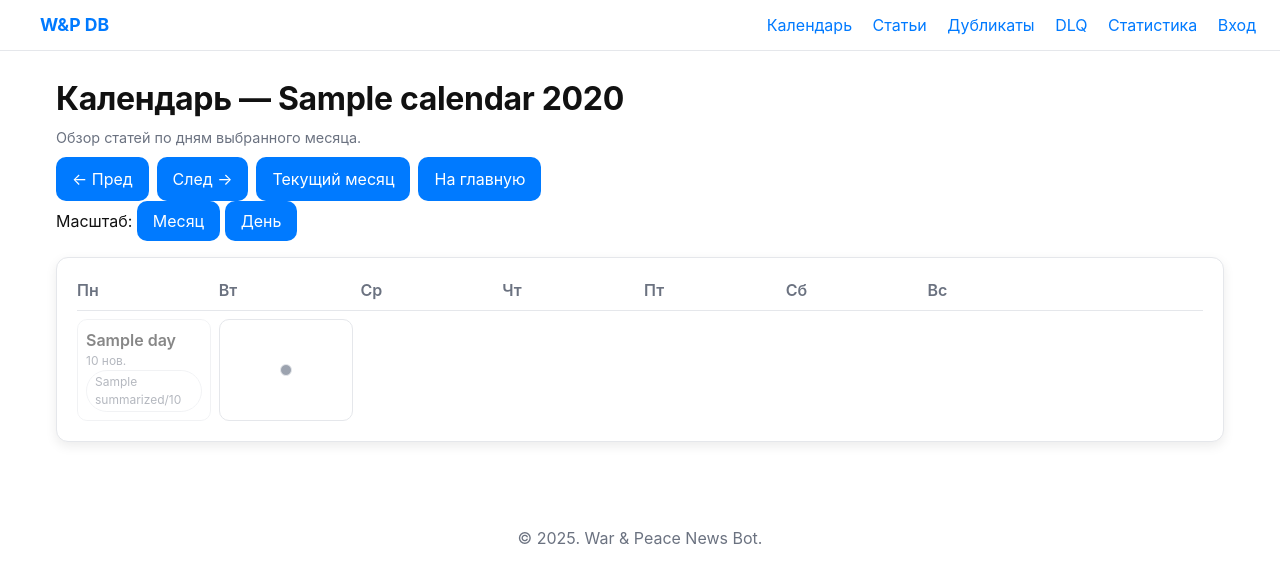
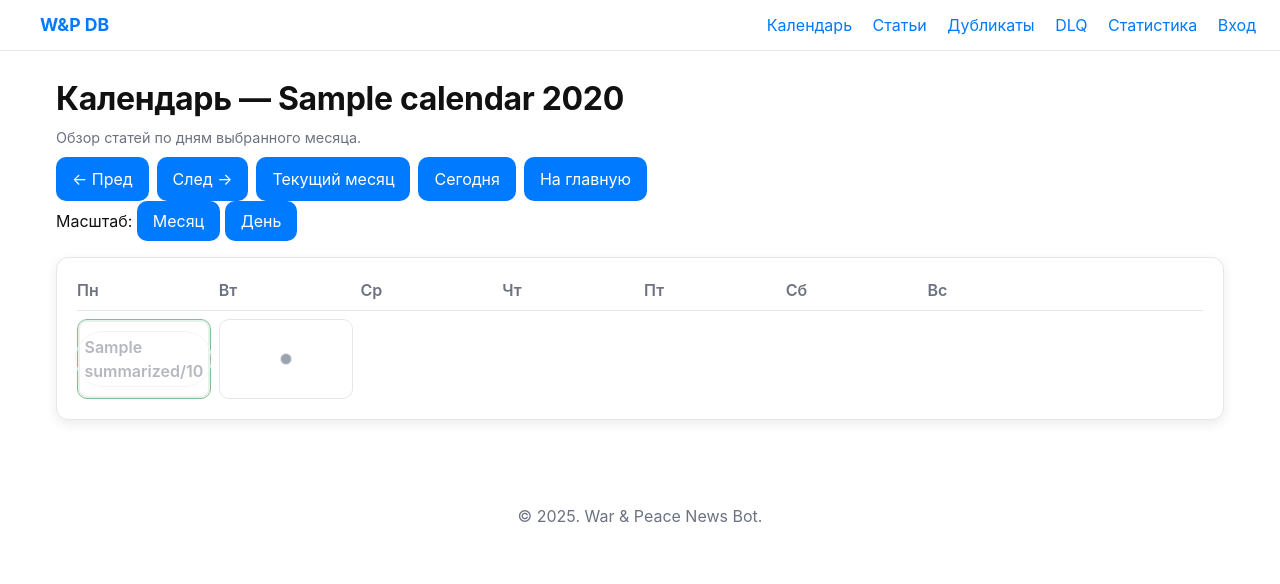
Before and after one commit to asvspb/warandpeace, a Python web app: template src/webapp/templates/calendar.html in a window 1280 px wide. Shown: the top 584 px of the page. Run offline with Jinja, Linux system fonts and the light colour scheme; the template is opened without the code that fills it: most values are stand-ins (such as "Sample title", 1, 10 or a date in 2020).

Commit message:
feat(ui): add range feed endpoint and improve calendar view with day metrics
- Add /range endpoint to display aggregated feed for last N days with admin session requirement
- Enhance calendar view with day metrics showing article counts and summary status
- Add today/yesterday quick navigation links to daily feed and calendar views
- Implement robust date handling in calendar data service with PostgreSQL compatibility
- Add CSS styling for calendar day metrics and improved visual hierarchy

```diff
--- a/src/webapp/static/styles.css
+++ b/src/webapp/static/styles.css
@@ -27,6 +27,7 @@
     }
     .progress-track { background: #2b2d33; }
     .progress-fill { background: #2aa198; }
+.calendar-day.in-month { background: #484848; color: #fff; }
 }
 
 * {
@@ -204,11 +205,55 @@ button:hover, .btn:hover {
     border-radius: var(--radius-sm);
     padding: 8px;
     min-height: 80px;
+    position: relative;
+}
+.calendar-day.in-month { background: #484848; color: #fff; }
+.calendar-day .day-link{
+    position: absolute;
+    top: 0; left: 0; right: 0; bottom: 0;
+    display: flex;
+    flex-direction: column;
+    justify-content: center;
+    align-items: center;
+    color: inherit;
+    text-decoration: none;
+    gap: 6px;
 }
 .calendar-day .day-number {
+    position: absolute;
+    top: 6px;
+    left: 8px;
     display: inline-block;
+    font-weight: 700;
+    color: #ffffff;
+    font-size: 14px;
+    line-height: 1;
+    pointer-events: none;
+}
+.calendar-day .day-metrics{
+    display: flex;
+    gap: 6px;
+    align-items: center;
+    justify-content: center;
+    flex-wrap: wrap;
+    font-size: 16px;
+    color: var(--muted);
+}
+.calendar-day .metric.summary{
+    padding: 3px 8px;
+    border-radius: 999px;
+    border: 1px solid var(--border);
     font-weight: 600;
-    color: inherit;
+}
+.calendar-day .metric.summary.success{
+    color: #00FF0A;
+    border-color: #00FF0A33;
+    background: #00FF0A14;
+}
+.calendar-day .metric.sep{ color: #9CA3AF; }
+.calendar-day.today {
+    border-color: #0a7a2d;
+    box-shadow: inset 0 0 0 2px #0a7a2d33;
 }
 .calendar-day.out-of-month {
     opacity: 0.5;
--- a/src/webapp/templates/calendar.html
+++ b/src/webapp/templates/calendar.html
@@ -11,6 +11,7 @@
                 <a class="btn" href="/calendar?year={{ calendar.prev.year }}&month={{ calendar.prev.month }}">← Пред</a>
                 <a class="btn" href="/calendar?year={{ calendar.next.year }}&month={{ calendar.next.month }}">След →</a>
                 <a class="btn" href="/calendar">Текущий месяц</a>
+                <a class="btn" href="/day/{{ today_str }}">Сегодня</a>
                 <a class="btn" href="/">На главную</a>
             </div>
             <div class="mt-8">
@@ -29,14 +30,13 @@
             <div class="calendar-grid">
                 {% for week in calendar.weeks %}
                     {% for day in week.days %}
-                    <div class="calendar-day {% if not day.in_month %}out-of-month{% endif %}">
-                        <a href="/day/{{ day.date }}" class="day-number">{{ day.day }}</a>
-<div class="muted small">{{ day.total }} нов.</div>
-                        {% if day.total > 0 %}
-                            <div class="badge {{ 'success' if day.summarized == day.total else 'muted' }}">
-                                {{ day.summarized }}/{{ day.total }}
-                            </div>
-                        {% endif %}
+                    <div class="calendar-day {% if day.in_month %}in-month{% else %}out-of-month{% endif %} {% if day.date == today_str %}today{% endif %}">
+                        <div class="day-number">{{ day.day }}</div>
+                        <a class="day-link" href="/day/{{ day.date }}">
+                          <div class="day-metrics">
+                            <span class="metric summary {{ 'success' if day.summarized == day.total and day.total > 0 else 'pending' }}" title="Резюме">{{ day.summarized }}/{{ day.total }}</span>
+                          </div>
+                        </a>
                     </div>
                     {% endfor %}
                     <div class="week-summary">
--- a/src/webapp/templates/daily_feed.html
+++ b/src/webapp/templates/daily_feed.html
@@ -10,6 +10,10 @@
             <p class="muted">Все статьи, опубликованные в этот день.</p>
         </div>
         <div class="header-actions">
+            <a class="btn" href="/day/{{ today_str }}">Сегодня</a>
+            <a class="btn" href="/day/{{ yesterday_str }}">Вчера</a>
+            <a class="btn" href="/range?days=7">Неделя</a>
+            <a class="btn" href="/calendar">Календарь</a>
             <button class="btn" id="btn-ingest">Скачать все за день</button>
             <button class="btn" id="btn-refresh">Обновить</button>
         </div>
```
Also changed, not shown: src/webapp/routes_articles.py (+30 -2 lines), src/webapp/services.py (+108 -21 lines), src/webapp/templates/range_feed.html (added, +66 -0 lines).
